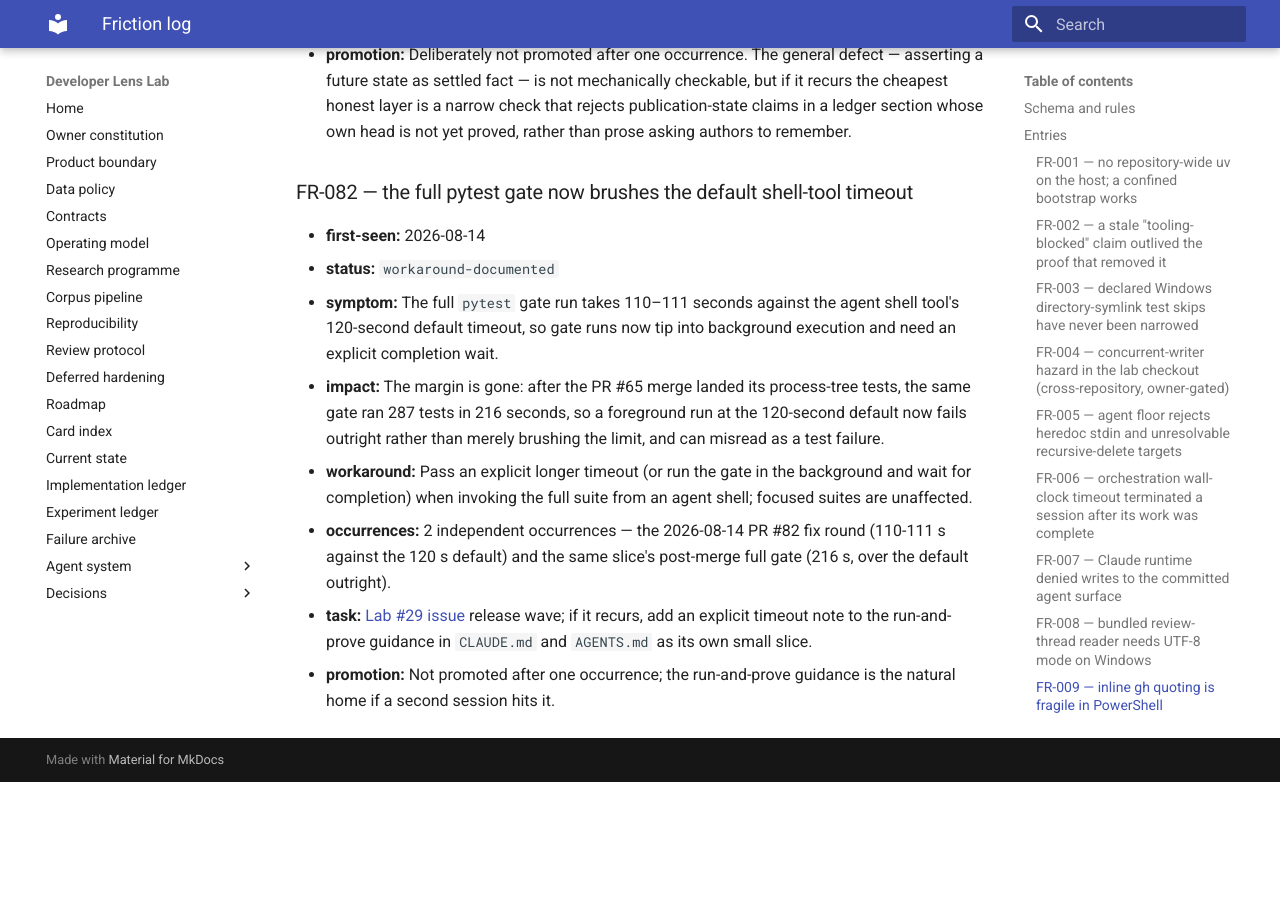
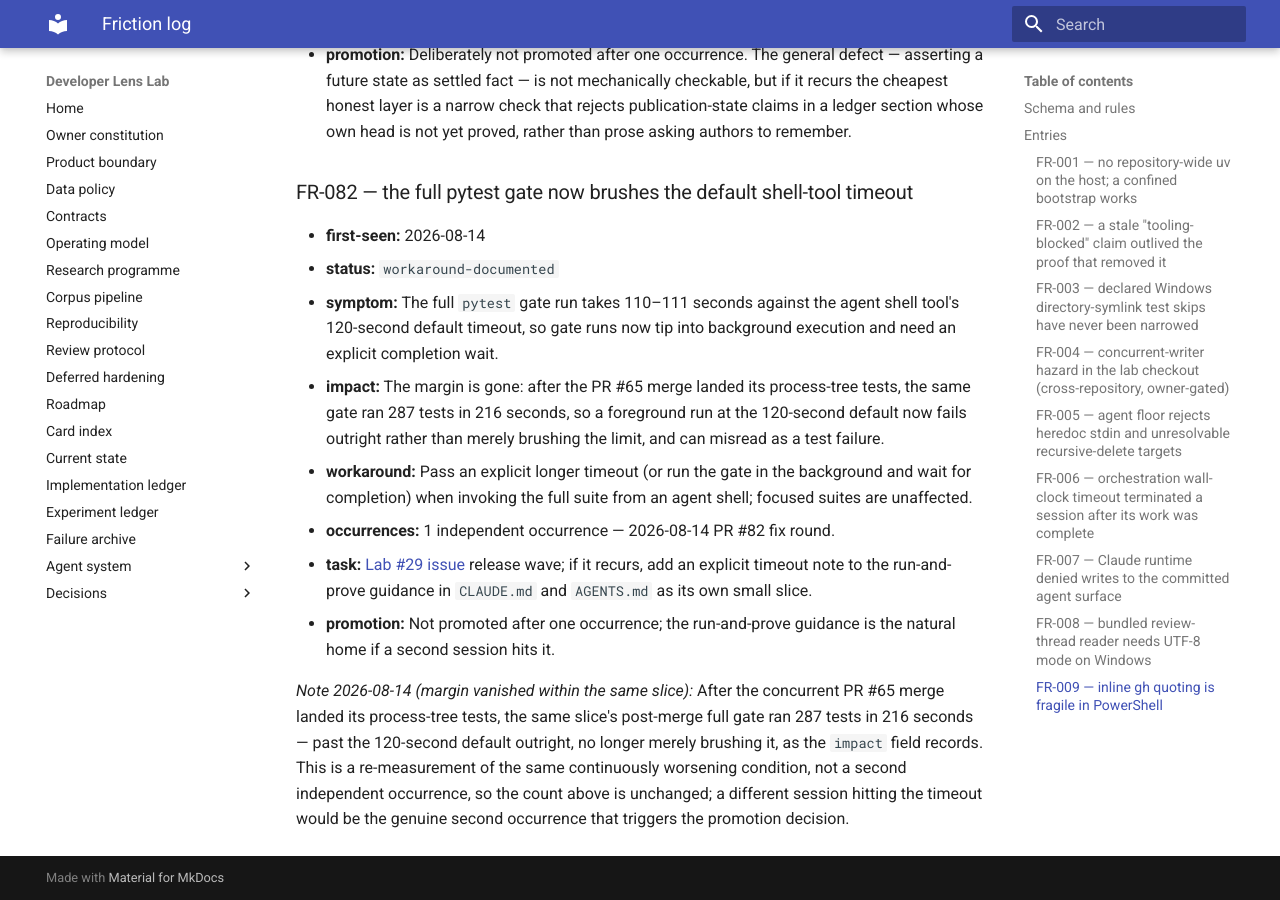
Before and after one commit to Chris0Jeky/developer-lens-lab, an MkDocs documentation site: the page built from docs/agent-system/FRICTION_LOG.md, in a window 1280 px wide and 900 px high, scrolled down 63345 px. Built offline with MkDocs 1.6.1 and Material for MkDocs 9.7.7, drawn with Linux system fonts in a browser that asks for light colours; before the commit the page ends 64127 px from its top, so only the background shows below that.

Commit message:
docs: fold FR-082 to one occurrence and note the vanished margin
Claude-Session: https://claude.ai/code/session_013UrXm6JjTRf6vqucmpDb3t

```diff
--- a/docs/agent-system/FRICTION_LOG.md
+++ b/docs/agent-system/FRICTION_LOG.md
@@ -2200,10 +2200,16 @@ the no-structural-fix conclusion is unchanged at four.
   outright rather than merely brushing the limit, and can misread as a test failure.
 - **workaround:** Pass an explicit longer timeout (or run the gate in the background and wait for
   completion) when invoking the full suite from an agent shell; focused suites are unaffected.
-- **occurrences:** 2 independent occurrences — the 2026-08-14 PR #82 fix round (110-111 s against
-  the 120 s default) and the same slice's post-merge full gate (216 s, over the default outright).
+- **occurrences:** 1 independent occurrence — 2026-08-14 PR #82 fix round.
 - **task:** [Lab #29 issue](https://github.com/Chris0Jeky/developer-lens-lab/issues/29) release
   wave; if it recurs, add an explicit timeout note to the run-and-prove guidance in `CLAUDE.md`
   and `AGENTS.md` as its own small slice.
 - **promotion:** Not promoted after one occurrence; the run-and-prove guidance is the natural home
   if a second session hits it.
+
+_Note 2026-08-14 (margin vanished within the same slice):_ After the concurrent PR #65 merge
+landed its process-tree tests, the same slice's post-merge full gate ran 287 tests in 216
+seconds — past the 120-second default outright, no longer merely brushing it, as the `impact`
+field records. This is a re-measurement of the same continuously worsening condition, not a
+second independent occurrence, so the count above is unchanged; a different session hitting the
+timeout would be the genuine second occurrence that triggers the promotion decision.
```
